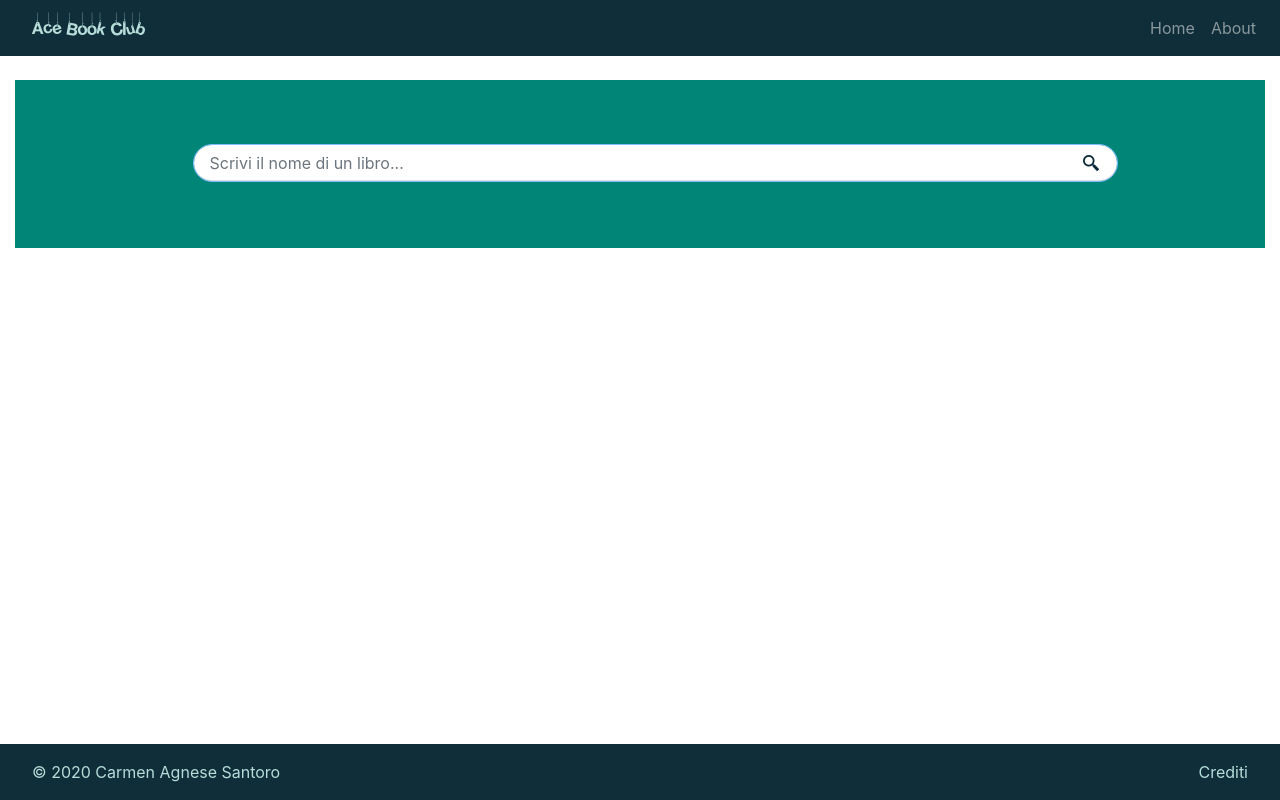
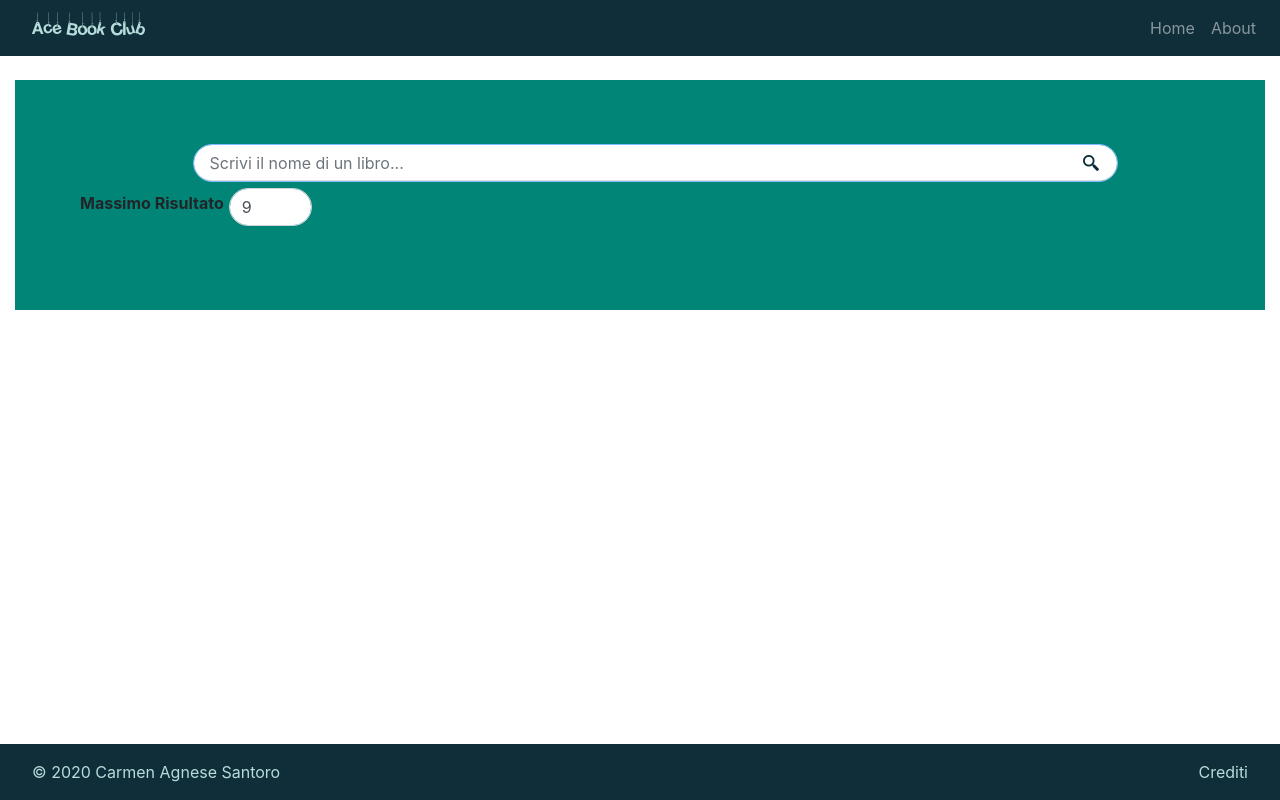
Before and after one commit to Magicianred/ABC, a React (Create React App) app in the folder my-app/: page / in a window 1280 px wide. Built offline with nearby package versions, Linux system fonts and the light colour scheme; no server answers.

Commit message:
Added MaxResult component

```diff
--- a/my-app/package.json
+++ b/my-app/package.json
@@ -17,6 +17,7 @@
     "react-router-dom": "^5.2.0",
     "react-scripts": "3.4.1",
     "react-text-truncate": "^0.16.0",
+    "react-toastify": "^6.0.6",
     "typescript": "^3.9.3"
   },
   "scripts": {
--- /dev/null
+++ b/my-app/src/components/pages/elements/home/MaxResult.js
@@ -0,0 +1,34 @@
+import React from "react";
+import {ToastContainer} from "react-toastify";
+import 'react-toastify/dist/ReactToastify.min.css';
+
+//Bootstrap
+import Form from "react-bootstrap/Form";
+import Col from "react-bootstrap/Col";
+
+//Search Button
+const MaxResult = ({ maxResults, setMaxResults}) => {
+    return (
+        <>
+            <Form.Group>
+                <Form.Row className="align-items-center">
+                    <Form.Label><strong>Massimo Risultato</strong></Form.Label>
+                    <Col sm={1} xs={6} className="my-1">
+                <Form.Control
+                    className="rounded-pill"
+                    type='number'
+                    id='maxResults'
+                    placeholder='Massimo Risultato'
+                    value={maxResults}
+                    onChange={e => setMaxResults(e.target.value)}
+                />
+                <ToastContainer />
+                    </Col>
+                </Form.Row>
+            </Form.Group>
+        </>
+    )
+
+}
+
+export default MaxResult;
--- a/my-app/src/components/pages/elements/home/Search.js
+++ b/my-app/src/components/pages/elements/home/Search.js
@@ -1,15 +1,19 @@
 import React, {useState} from "react";
+import { ToastContainer, toast } from 'react-toastify';
+import 'react-toastify/dist/ReactToastify.min.css';
 import axios from 'axios';
 
 //Bootstrap
 import Container from "react-bootstrap/Container";
 import Row from "react-bootstrap/Row";
+import Form from "react-bootstrap/Form";
 
 //Component created by me
 import BookCard from "./BookCard";
 import Error from "./../Error";
 import Loading from "./../Loading";
 import BookSearchForm from "./BookSearchForm";
+import MaxResult from "./MaxResult";
 
 
 function Search() {
@@ -22,6 +26,8 @@ function Search() {
     const [error, setError] = useState(false);
     //Loading state
     const [loading, setLoading] = useState(false);
+    //You can decide the max result of the research
+    const [maxResults, setMaxResults] = useState(9);
 
     const onInputChange = (e) => {
         setBook(e.target.value);
@@ -35,19 +41,24 @@ function Search() {
         // Set loading before API operation starts
         setLoading(true);
         setError(false);
+        if (maxResults > 40 || maxResults < 1) {
+            toast.error('Il risultato deve essere tra 1 e 40!');
+            setLoading(false);
+        } else {
             try {
                 // Call to API using Axios
-            const result = await axios.get(URL + "?q=" + book + "&key=" + apiKey + "&maxResults=40");
+                const result = await axios.get(URL + "?q=" + book + "&key=" + apiKey + "&maxResults=" + maxResults );
                 // Books result
                 setResultBook(result.data);
                 console.log(result.data);
             }
                 //Call error if you click the search button with empty input value.
-        catch(error) {
+            catch (error) {
                 setError(true);
             }
             // After API operation end
             setLoading(false);
+        }
     }
 
     // Submit handler
@@ -68,6 +79,10 @@ function Search() {
                     setBook={setBook}
                 />
 
+                <MaxResult
+                    maxResults={maxResults}
+                    setMaxResults={setMaxResults}
+                />
 
                 {/*Loading*/}
                 <Loading loading={loading} />
@@ -84,7 +99,9 @@ function Search() {
                 <Container>
                     <Row>
                         {/*UI for books search result*/}
-                        <BookCard resultBook={resultBook} />
+                        <BookCard
+                            resultBook={resultBook}
+                        />
                     </Row>
                 </Container>
 
```
Also changed, not shown: 1 other file (tests, documents, lock files or other folders). Lines whose indentation alone changed are shown as unchanged.
